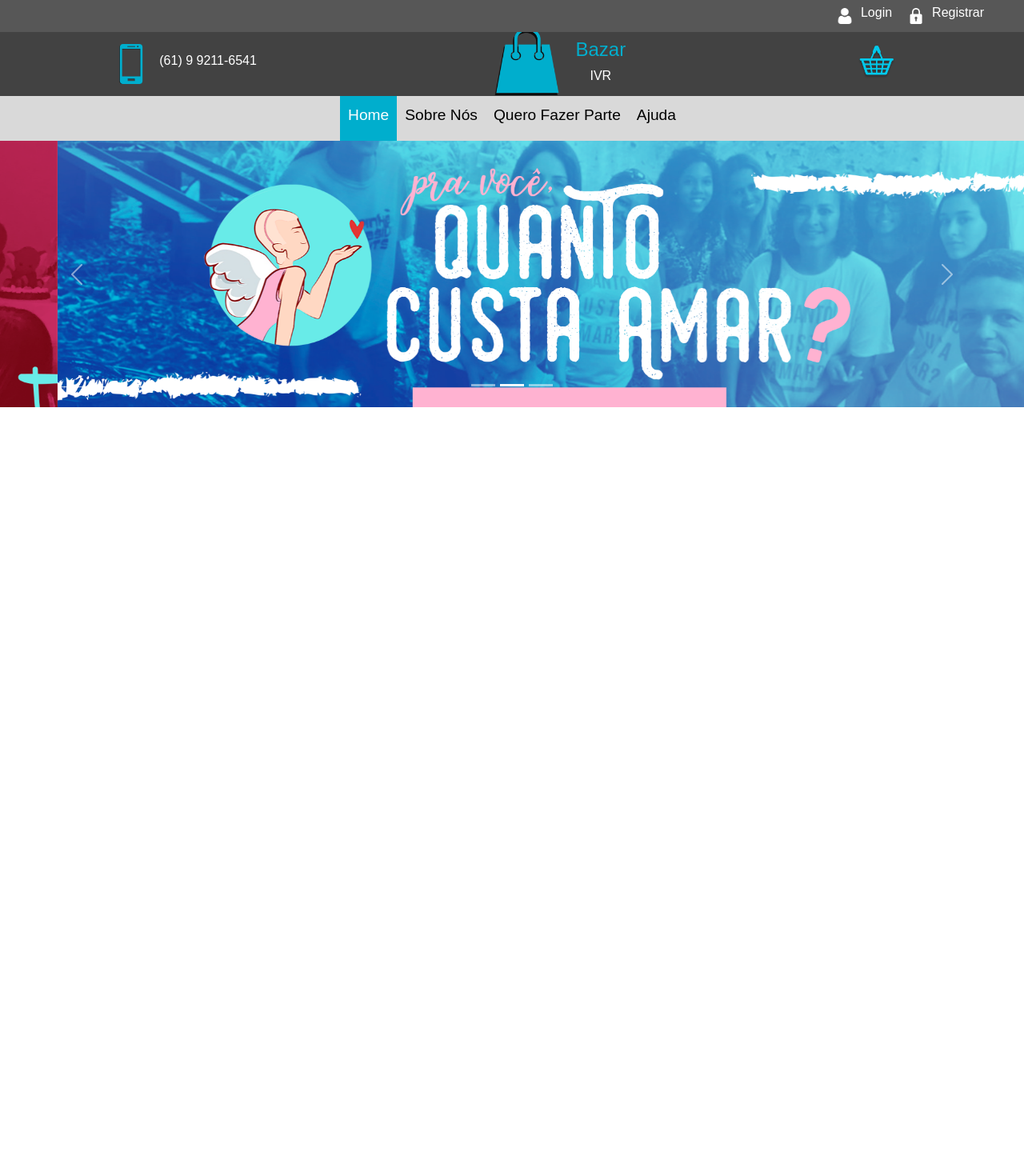
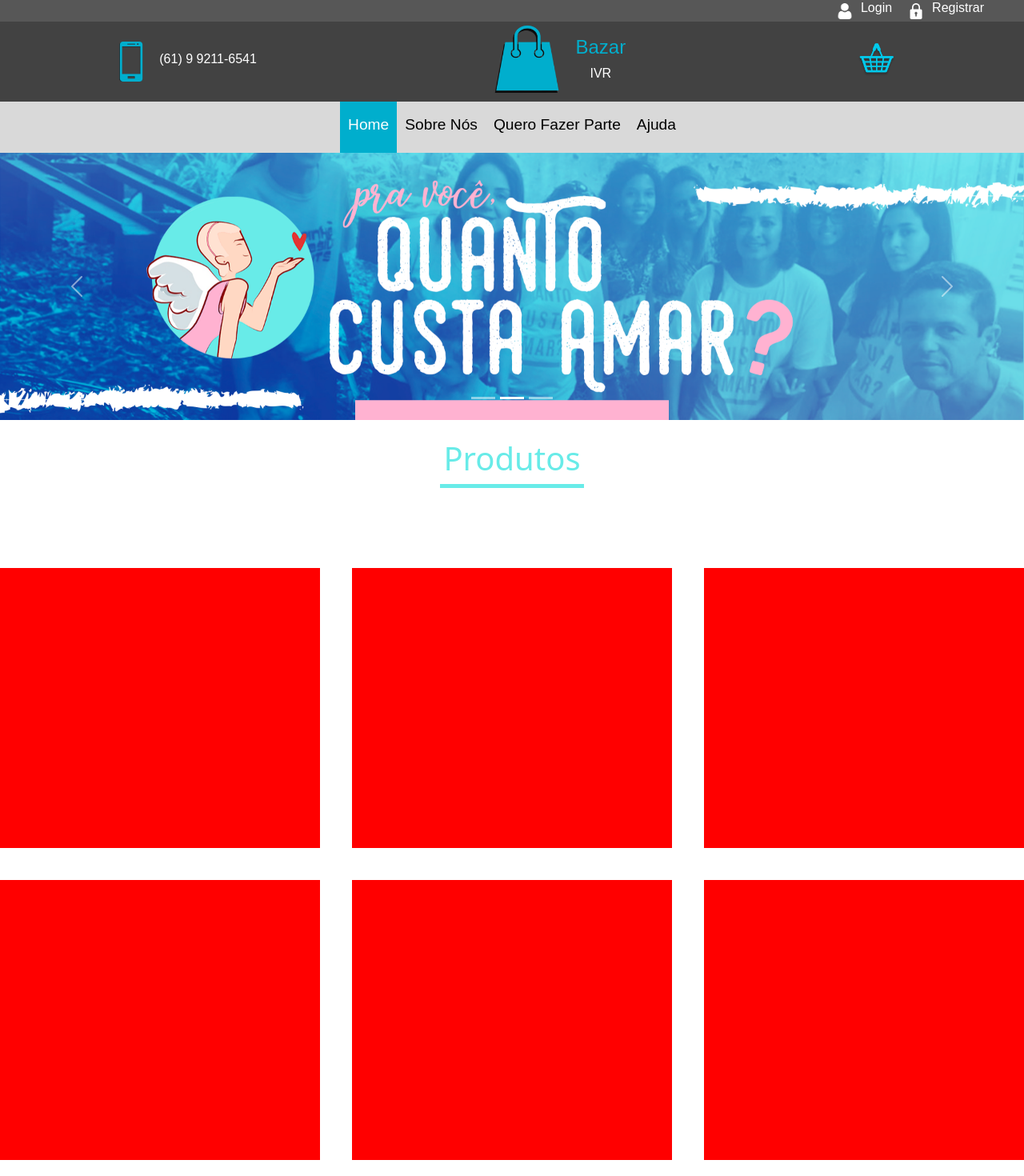
Before and after one commit to GabrielVictor159/Bazar-IVR-FrontEnd, a React (Vite) app: page / in a window 1280 px wide. Shown: the top 1470 px of the page at 80% size. Before the commit the page ends 800 px from the top, so only its background shows below. Built offline with nearby package versions, Linux system fonts and the light colour scheme.

Commit message:
grid de produtos em home

```diff
--- a/src/components/navbarBazar.css
+++ b/src/components/navbarBazar.css
@@ -22,7 +22,7 @@ nav img {
     width: 100% !important;
     height: 10% !important;
     background-color: #424242 !important;
-    position: absolute !important;
+    position: relative !important;
     top:5% !important;
     left: 0 !important;
     display: flex !important;
@@ -33,9 +33,9 @@ nav img {
 }
 .nav3 {
     width: 100% !important;
-    height: 7% !important;
+    height: 10% !important;
     background-color: #D9D9D9 !important;
-    position: absolute !important;
+    position: relative !important;
     top: 15% !important;
     left: 0 !important;
     display: flex !important;
@@ -53,6 +53,11 @@ nav img {
      padding-Right:10px !important;
     text-decoration: none !important;
     color: black !important;
+    transition: all 0.5s;
+}
+.nav3 a:hover{
+    background-color: #00AECD;
+    color: white !important;
 }
 .nav3 .active{
     background-color: #00AECD !important;
--- a/src/components/navbarBazar.jsx
+++ b/src/components/navbarBazar.jsx
@@ -10,7 +10,7 @@ const NavbarBazar = (props) =>{
   return (
     <>
 
-      <nav style={{ width: '100%', height: '5%', backgroundColor: '#575757', position: 'absolute', top: 0, left: 0, display: 'flex', flexDirection: 'row', alignItems: 'center', justifyContent: 'flex-end', overflow: 'visible' }}>
+      <nav style={{ width: '100%', height: '5%', backgroundColor: '#575757', position: 'relative', top: 0, left: 0, display: 'flex', flexDirection: 'row', alignItems: 'center', justifyContent: 'flex-end', overflow: 'visible' }}>
         <a style={{
           flexDirection: 'row', display: 'flex', alignItems: 'center', left: -30,
           position: 'relative', textDecoration:'none'
@@ -79,7 +79,7 @@ const NavbarBazar = (props) =>{
         </a>
     </nav>
     <nav className='nav3'>
-        <div style={{flexDirection:'row', display:'flex', fontSize:props.width>1000 ? 15 :10}}>
+        <div style={{flexDirection:'row', display:'flex', fontSize:props.width>1000 ? 15 :10, height:props.height*0.08}}>
         <a className={props.active==='Home'?'active':'inactive'} style={{textAlign:'center'}} href={'/Home'}>
           <h3 style={{fontSize:'1.2rem'}}>
           Home
--- a/src/views/Home/Home.css
+++ b/src/views/Home/Home.css
@@ -1,6 +1,4 @@
-
-
-.slideContainer{
+.slideContainer {
     width: 100%;
 
     position: absolute;
@@ -10,23 +8,87 @@
     border-radius: 5px;
     box-shadow: 5px 5px 5px rgb(49, 49, 49);
 }
-.wrapper{
+
+.wrapper {
     width: 100%;
     display: flex;
 }
-.wrapper div{
+
+.wrapper div {
     width: 100%;
 
 }
-.img1{
+
+.img1 {
 
     background-image: url('../../assets/slide-01.png');
 }
-.img2{
+
+.img2 {
 
     background-image: url('../../assets/slide-02.png');
 }
-.img3{
+
+.img3 {
 
     background-image: url('../../assets/slide-03.png');
 }
+
+.TituloProdutos {
+    width: 100%;
+    align-items: center;
+    text-align: center;
+    display: flex;
+    flex-direction: row;
+    justify-content: center;
+
+}
+.TituloProdutos h1{
+    color: #68EBE8;
+
+}
+.TituloProdutos div{
+    width: 180px;
+    border-bottom: 5px solid #68EBE8;
+}
+.containerProdutos{
+    width: 100%;
+    display: grid;
+    flex-direction: row;
+    justify-content:space-around;
+    align-items: center;
+    flex-wrap: wrap;
+    position: relative;
+    top: 100px;
+    gap: 40px;
+    overflow: scroll;
+
+}
+.produtoItem{
+    margin: auto;
+    width: 400px;
+    height: 350px;
+
+    background-color: red;
+
+}
+
+@media only screen and (min-width: 1200px ){
+    .containerProdutos{
+    grid-template-columns: repeat(3, 1fr);
+    }
+}
+@media only screen and (min-width: 800px ) and (max-width:1100px) {
+    .containerProdutos{
+    grid-template-columns: repeat(2, 1fr);
+    }
+}
+@media only screen and (max-width: 500px ) {
+    .produtoItem{
+        width: 300px;
+        height: 250px;
+
+        background-color: red;
+
+    }
+}
--- a/src/views/Home/Home.jsx
+++ b/src/views/Home/Home.jsx
@@ -12,7 +12,8 @@ export default function Home(props) {
   useState
   return (
     <>
-   <div style={{position:'absolute', top: windowSize.current[1]*0.22, width:'100%'}}>
+      <NavbarBazar active={'Home'} width={windowSize.current[0]} height={windowSize.current[1]}/>
+      <div style={{ top: windowSize.current[1] * 0.22, width: '100%' }}>
         <Carousel>
           <Carousel.Item>
             <img
@@ -42,7 +43,45 @@ export default function Home(props) {
           </Carousel.Item>
         </Carousel>
       </div>
-    <NavbarBazar active={'Home'} width={windowSize.current[0]}/>
+      <br />
+      <div className='TituloProdutos' >
+        <div>
+          <h1>Produtos</h1>
+        </div>
+      </div>
+      <div className='containerProdutos'>
+        <div className='produtoItem'>
+
+        </div>
+        <div className='produtoItem'>
+
+        </div>
+        <div className='produtoItem'>
+
+        </div>
+        <div className='produtoItem'>
+
+        </div>
+        <div className='produtoItem'>
+
+        </div>
+        <div className='produtoItem'>
+
+        </div>
+        <div className='produtoItem'>
+
+        </div>
+        <div className='produtoItem'>
+
+        </div>
+        <div className='produtoItem'>
+
+        </div>
+      </div>
+
+
+
+
     </>
 
 
```
Lines whose indentation alone changed are shown as unchanged.
